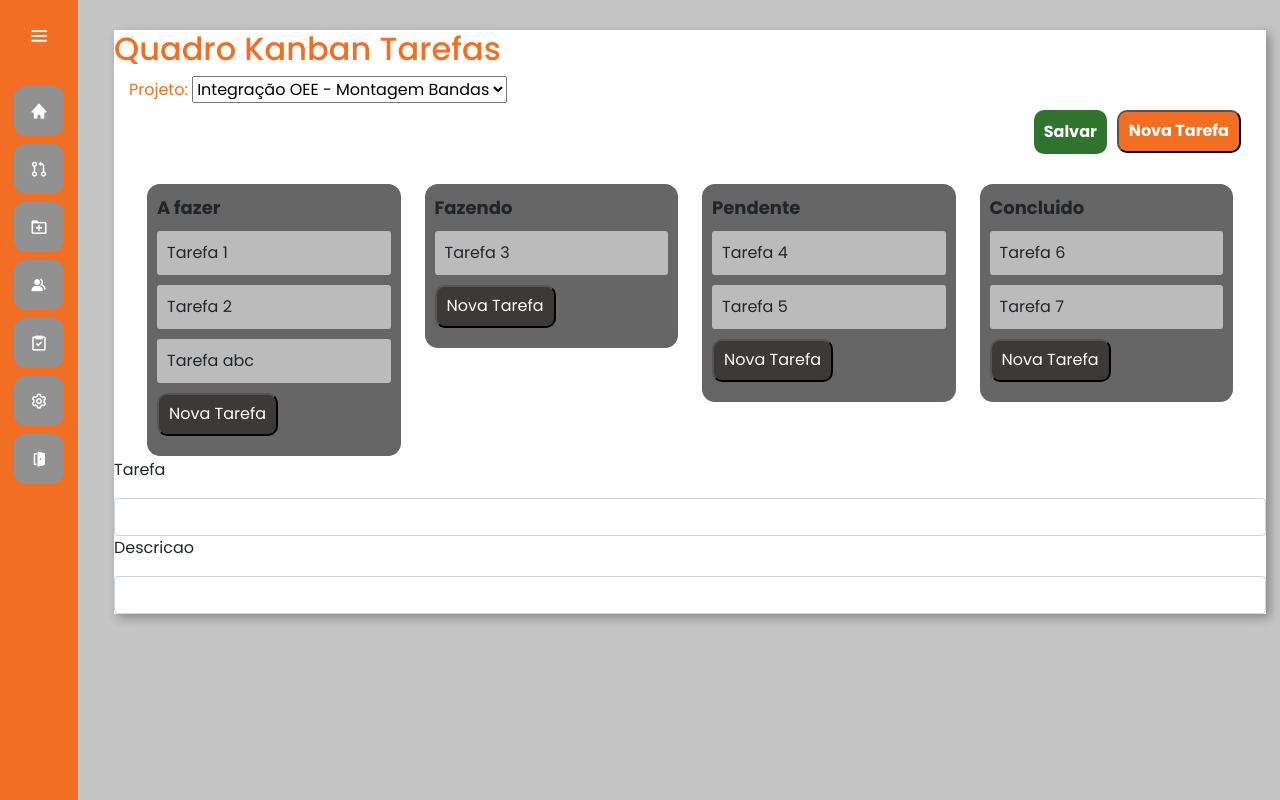
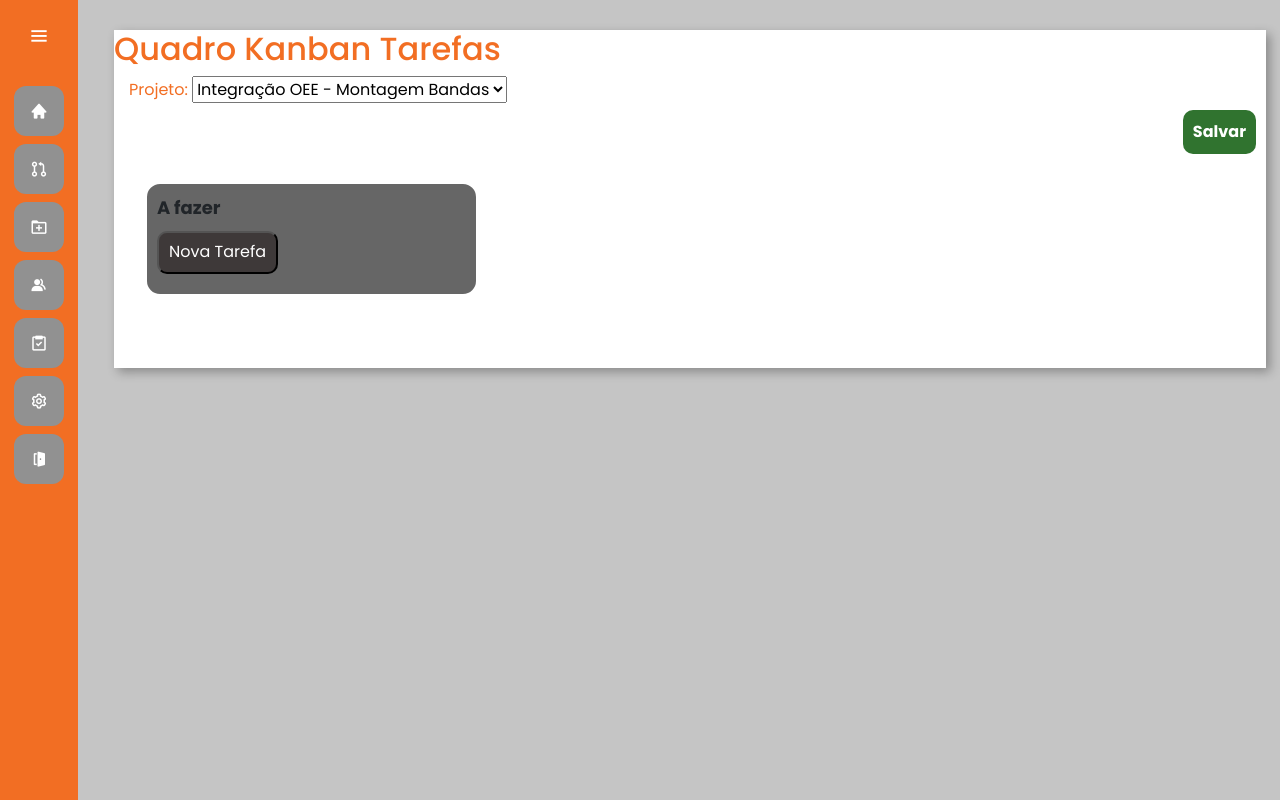
Before and after one commit to RafaelSchneider91/gestao_projetos, a Django app: page /tarefas/ in a window 1280 px wide. Run offline with Django 4.2, Linux system fonts and the light colour scheme; a user stored in the database is signed in; data comes from the database, SQL or seed files in the repository; some libraries are stand-ins or nearby versions.

Commit message:
atualizacao05052023

```diff
--- a/tarefas/templates/tarefas.html
+++ b/tarefas/templates/tarefas.html
@@ -33,9 +33,9 @@
 		</div>
 
 		<div>
-			<div class="col-md">
+			{% comment %} <div class="col-md">
 				<button type="button" class="btn-nova-tarefa" data-toggle="modal" data-target="#exampleModalCenter">Nova Tarefa	</button>
-			</div>
+			</div> {% endcomment %}
 			<div>
 				<a href="#" class="btn-salvar-tarefa">Salvar</a>
 			</div>
@@ -48,12 +48,13 @@
 		<br>
 
 		<div class="container">
-			<div class="column">
+			<div id="tarefas_afazer" class="column">
 				<div class="column-header">A fazer</div>
 				<div class="task-list" id="afazer">
-					<div class="task">Tarefa 1</div>
-					<div class="task">Tarefa 2</div>
-					<div class="task">Tarefa abc</div>
+					{% comment %} <div class="task">
+						<p>Tarefa 1</p>
+					</div>
+					<div class="task">Tarefa 2</div> {% endcomment %}
 				</div>
 				<div>
 					<button type="button" class="nova-tarefa-task" data-toggle="modal" data-target="#exampleModalCenter">
@@ -61,10 +62,14 @@
 					</button>
 				</div>
 			</div>
-			<div class="column">
+			{% comment %} <div class="column">
 				<div class="column-header">Fazendo</div>
 				<div class="task-list" id="fazendo">
 					<div class="task">Tarefa 3</div>
+					<div id="form_tarefas">
+						<input id="nome_tarefa" type="text"  class="task">
+					</div>
+
 				</div>
 				<div>
 					<button type="button" class="nova-tarefa-task" data-toggle="modal" data-target="#exampleModalCenter">
@@ -95,16 +100,19 @@
 						Nova Tarefa
 					</button>
 				</div>
-			</div>
+			</div> {% endcomment %}
 		</div>
+		<br>
+		<br>
+		<br>
 
-		<div id="form_tarefas">
+		{% comment %} <div id="form_tarefas">
 			<p>Tarefa</p>
 			<input id="nome_tarefa" type="text" class="form-control">
 			<p>Descricao</p>
 			<input id="descricao_tarefa" type="text" class="form-control">
 
-		</div>
+		</div> {% endcomment %}
 
 
 
--- a/templates/static/tarefas/js/tarefas.js
+++ b/templates/static/tarefas/js/tarefas.js
@@ -116,10 +116,22 @@ function alteraprojeto() {
         console.log(data)
 
         tarefa = document.getElementById('nome_tarefa')
-        tarefa.value = data['nome']
+        tarefa.value = data['tarefas'][0]['nome']
+        descricao = document.getElementById('descricao_tarefa')
+        descricao.value = data['tarefas'][0]['descricao']
 
-        descricao = document.getElementById('descricao_tarefa')
-        descricao.value = data['descricao']
+        div_tarefas_afazer = document.getElementById('afazer')
+
+        for (i=0; i<data['tarefas'].lenght; i++){
+            console.log(data['tarefas'][i])
+
+            div_tarefas_afazer.innerHTML += "<div class='task'>"+ 'teste' +"</div>"
+
+
+
+        }
+
+
 
 
 
```
